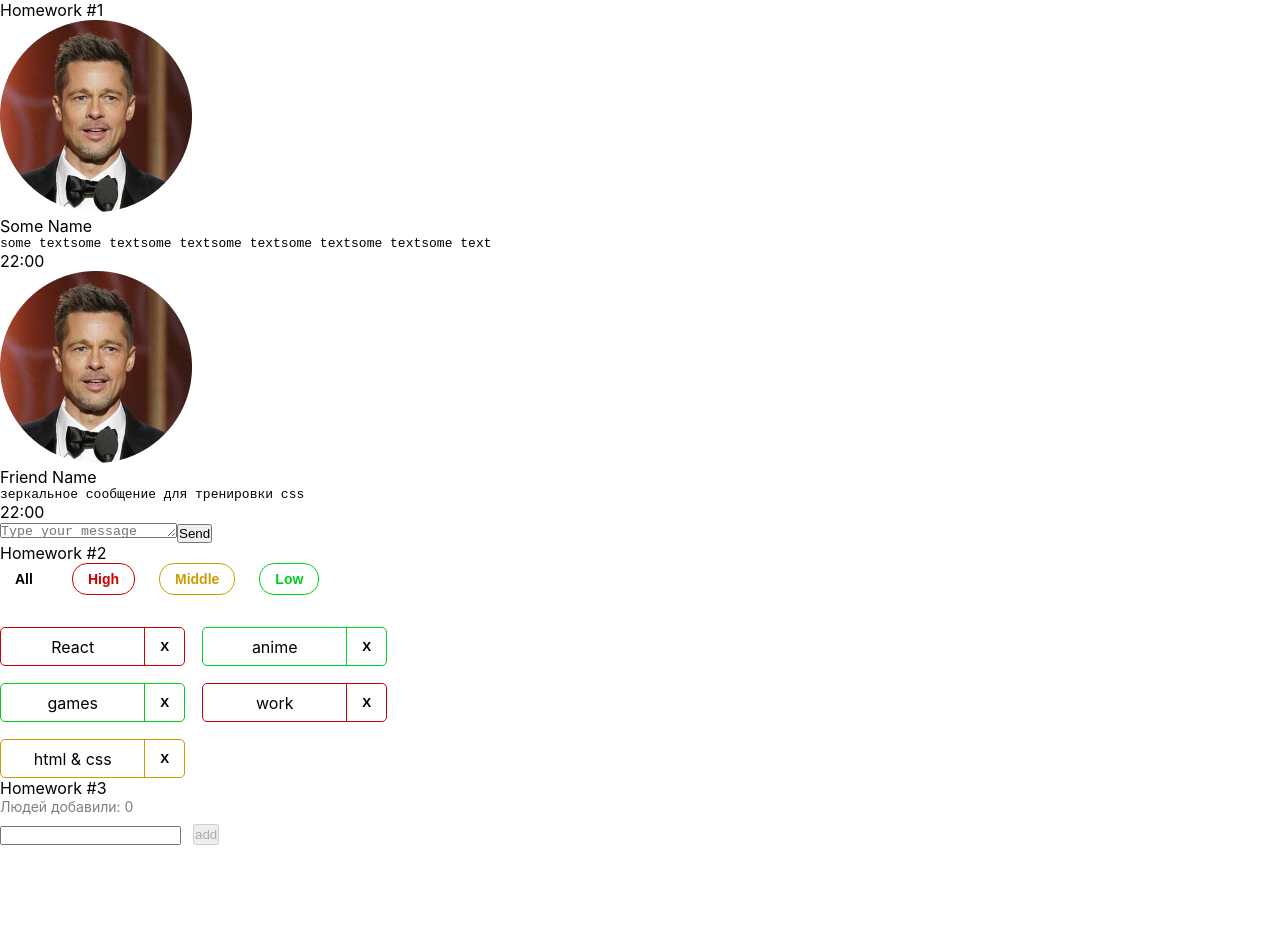
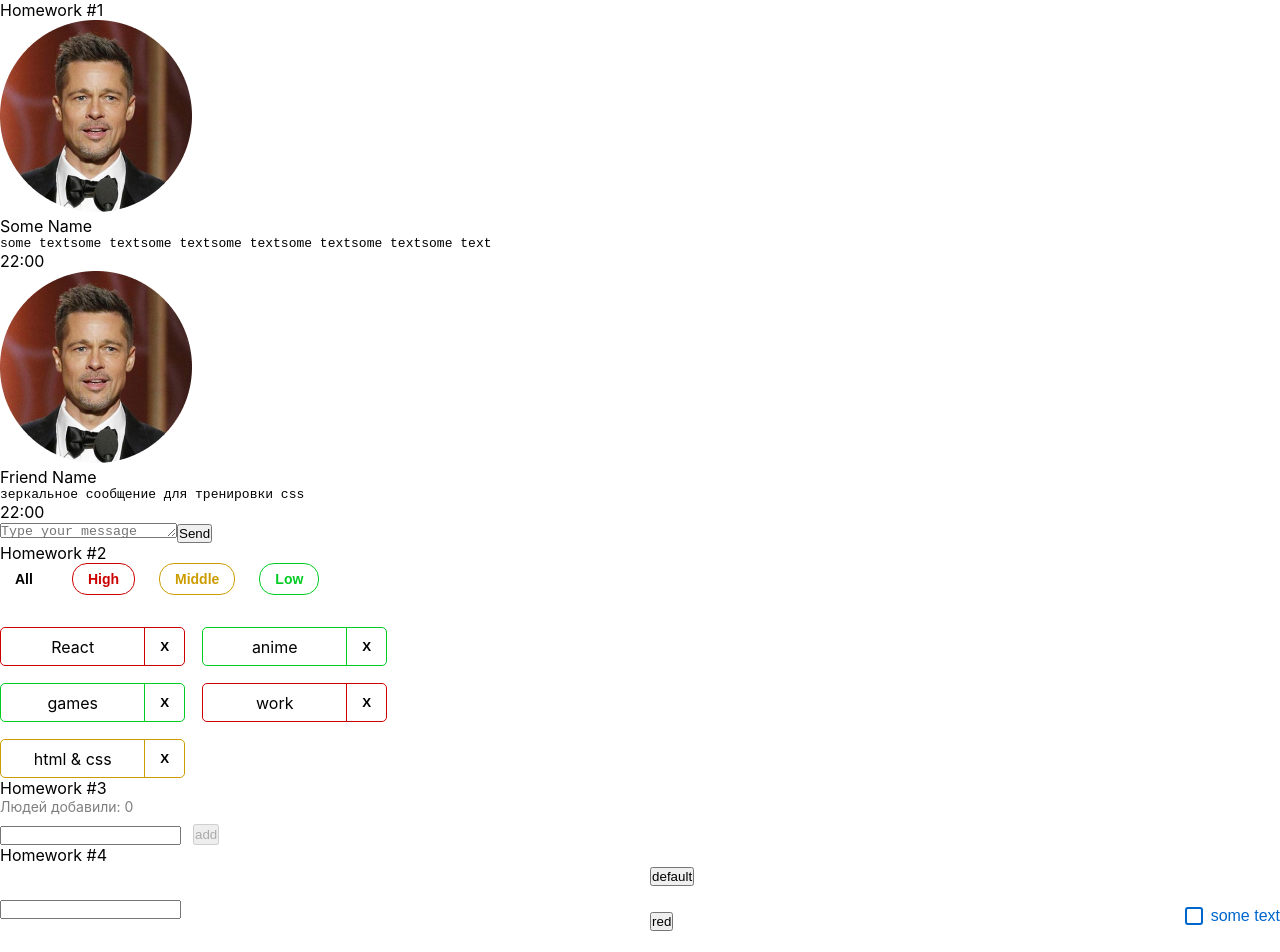
Before and after one commit to Emilo067/hws2-master, a React (Create React App) app: page /#/ in a window 1280 px wide. Shown: the top 952 px of the page. Before the commit the page ends 845 px from the top, so only its background shows below. Built offline with nearby package versions, Linux system fonts and the light colour scheme.

Commit message:
HomeTask 4

```diff
--- a/src/s1-main/App.tsx
+++ b/src/s1-main/App.tsx
@@ -3,6 +3,7 @@
 import HW1 from '../s2-homeworks/hw01/HW1'
 import HW2 from "../s2-homeworks/hw02/HW2";
 import HW3 from "../s2-homeworks/hw03/HW3";
+import HW4 from "../s2-homeworks/hw04/HW4";
 
 function App() {
     return (
@@ -11,7 +12,7 @@
             {/*раскомментировать по ходу выполнения*/}
             <HW2/>
             <HW3/>
-            {/*<HW4/>*/}
+            <HW4/>
 
             {/*при выполнении дз 5 и более - закомментировать здесь дз 1-4, так как они есть внутри дз 5*/}
             {/*<HW5/>*/}
--- a/src/s2-homeworks/hw04/common/c2-SuperButton/SuperButton.tsx
+++ b/src/s2-homeworks/hw04/common/c2-SuperButton/SuperButton.tsx
@@ -18,10 +18,13 @@
     }
 ) => {
     const finalClassName = s.button
-        // + (disabled
-        //         ? ...
-        //         : xType === 'red'
-        //             ? ...
+        + (disabled
+            ? s.disabled
+            : xType === 'red'
+                ? s.red
+                : xType === 'secondary'
+                    ? s.secondary
+                    : s.default)
         + (className ? ' ' + className : '') // задачка на смешивание классов
 
     return (
--- a/src/s2-homeworks/hw04/common/c3-SuperCheckbox/SuperCheckbox.tsx
+++ b/src/s2-homeworks/hw04/common/c3-SuperCheckbox/SuperCheckbox.tsx
@@ -28,6 +28,11 @@
 ) => {
     const onChangeCallback = (e: ChangeEvent<HTMLInputElement>) => {
         // задачка на написание онченджа
+        if(onChangeChecked) {
+          onChangeChecked(e.currentTarget.checked)
+        } else if(onChange) {
+            onChange(e)
+        }
 
     }
 
```
